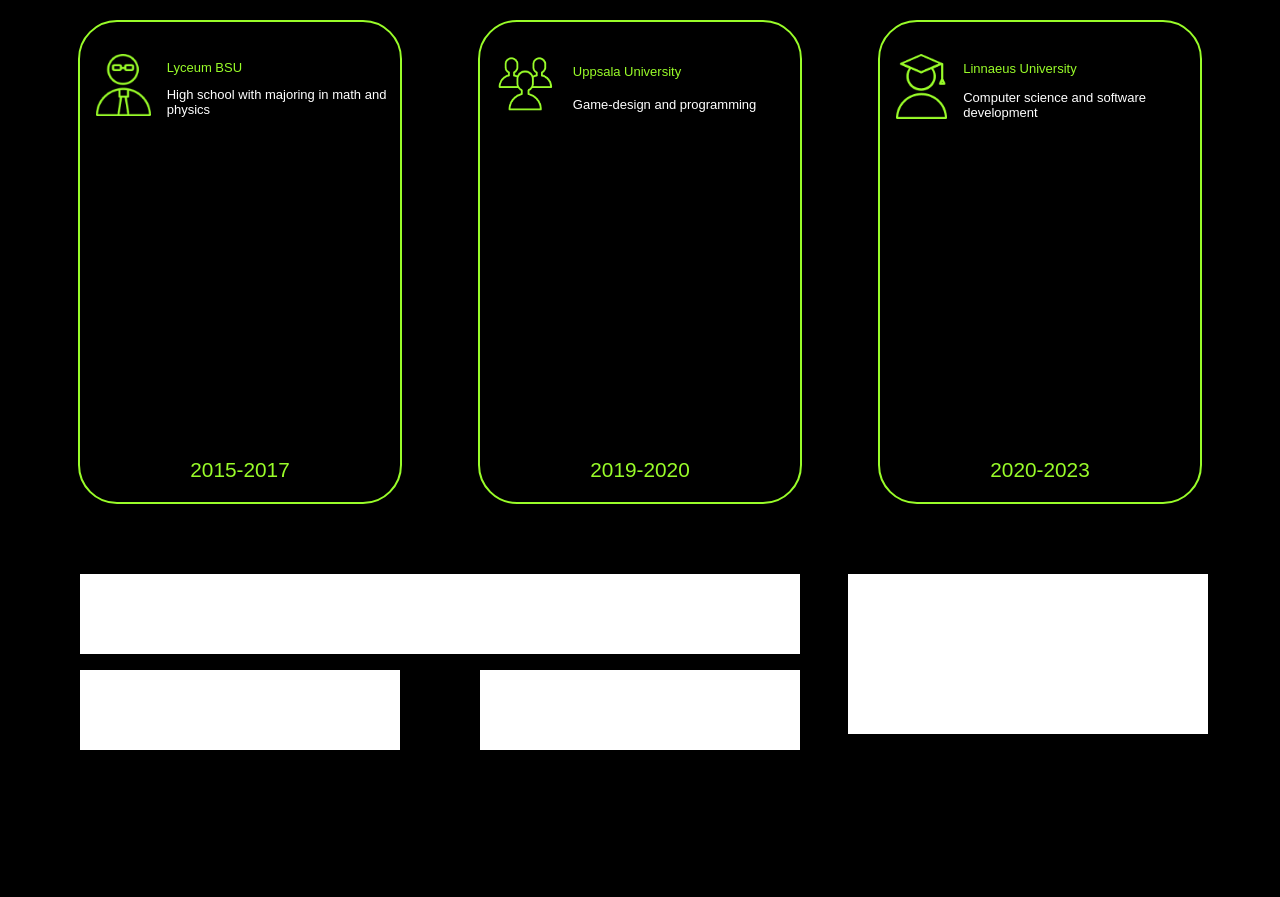
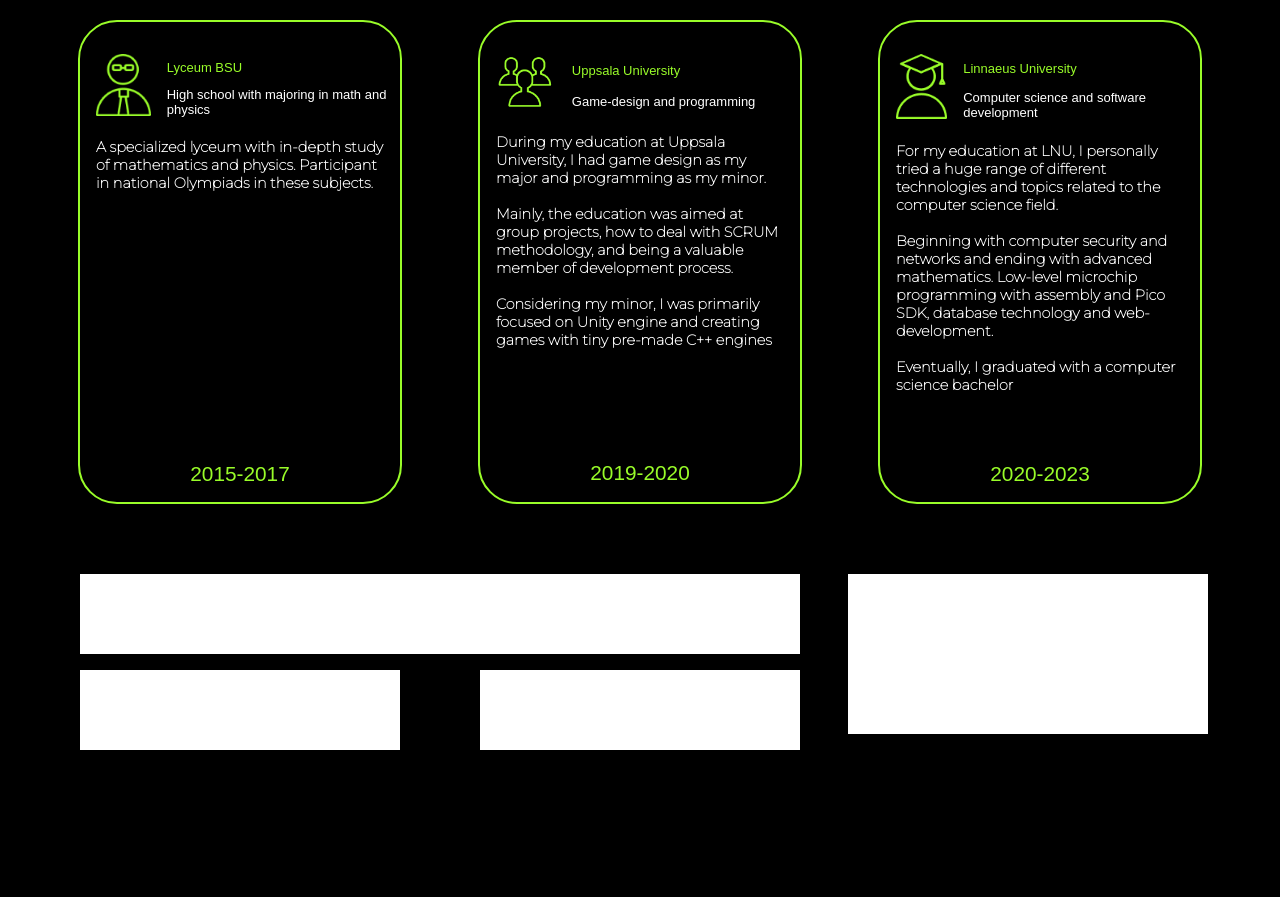
Before and after one commit to WhiteW1ine/MyOwn, a React (Create React App) app in the folder myown/: page / in a window 1280 px wide. Shown: the part 1020-1917 px from the top of the page. Built offline with nearby package versions, Linux system fonts and the light colour scheme; a web font is replaced by a local one.

Commit message:
Finished first version of education cards

```diff
--- a/myown/src/components/myeducation/educationCard.css
+++ b/myown/src/components/myeducation/educationCard.css
@@ -48,6 +48,10 @@
 
 .card-content {
   height: 75%;
+  font-family: 'Montserrat', sans-serif;
+  font-weight: bold;
+  font-size: 1.8vh;
+  margin: 2vh;
 }
 
 .years {
--- a/myown/src/components/myeducation/educationCard.js
+++ b/myown/src/components/myeducation/educationCard.js
@@ -1,7 +1,7 @@
 import React from 'react';
 import './educationCard.css';
 
-const EducationCard = ({ schoolName, logoSrc, description, years }) => {
+const EducationCard = ({ schoolName, logoSrc, description, years, program_description }) => {
   return (
     <div className="education-card">
       <div className="card-header">
@@ -12,7 +12,7 @@
         </div>
       </div>
       <div className='card-content'>
-
+        <div dangerouslySetInnerHTML={{ __html: program_description }} />
       </div>
       <div className='years'>
         {years}
--- a/myown/src/components/myeducation/myEducation.js
+++ b/myown/src/components/myeducation/myEducation.js
@@ -12,18 +12,21 @@
           schoolName={'Lyceum BSU'}
           description={'High school with majoring in math and physics'}
           years={'2015-2017'}
+          program_description={'A specialized lyceum with in-depth study of mathematics and physics. Participant in national Olympiads in these subjects.'}
           ></EducationCard>
           <EducationCard
           logoSrc={'/education_icons/uppsala_icon.png'}
           schoolName={'Uppsala University'}
           description={'Game-design and programming'}
           years={'2019-2020'}
+          program_description={'During my education at Uppsala University, I had game design as my major and programming as my minor. <br/><br/> Mainly, the education was aimed at group projects, how to deal with SCRUM methodology, and being a valuable member of development process. <br/><br/> Considering my minor, I was primarily focused on Unity engine and creating games with tiny pre-made C++ engines'}
           ></EducationCard>
           <EducationCard
           logoSrc={'/education_icons/lnu_icon.png'}
           schoolName={'Linnaeus University'}
           description={'Computer science and software development'}
           years={'2020-2023'}
+          program_description={'For my education at LNU, I personally tried a huge range of different technologies and topics related to the computer science field. <br/><br/> Beginning with computer security and networks and ending with advanced mathematics. Low-level microchip programming with assembly and Pico SDK, database technology and web-development. <br/><br/> Eventually, I graduated with a computer science bachelor '}
           ></EducationCard>
         </div>
     </div>
```
